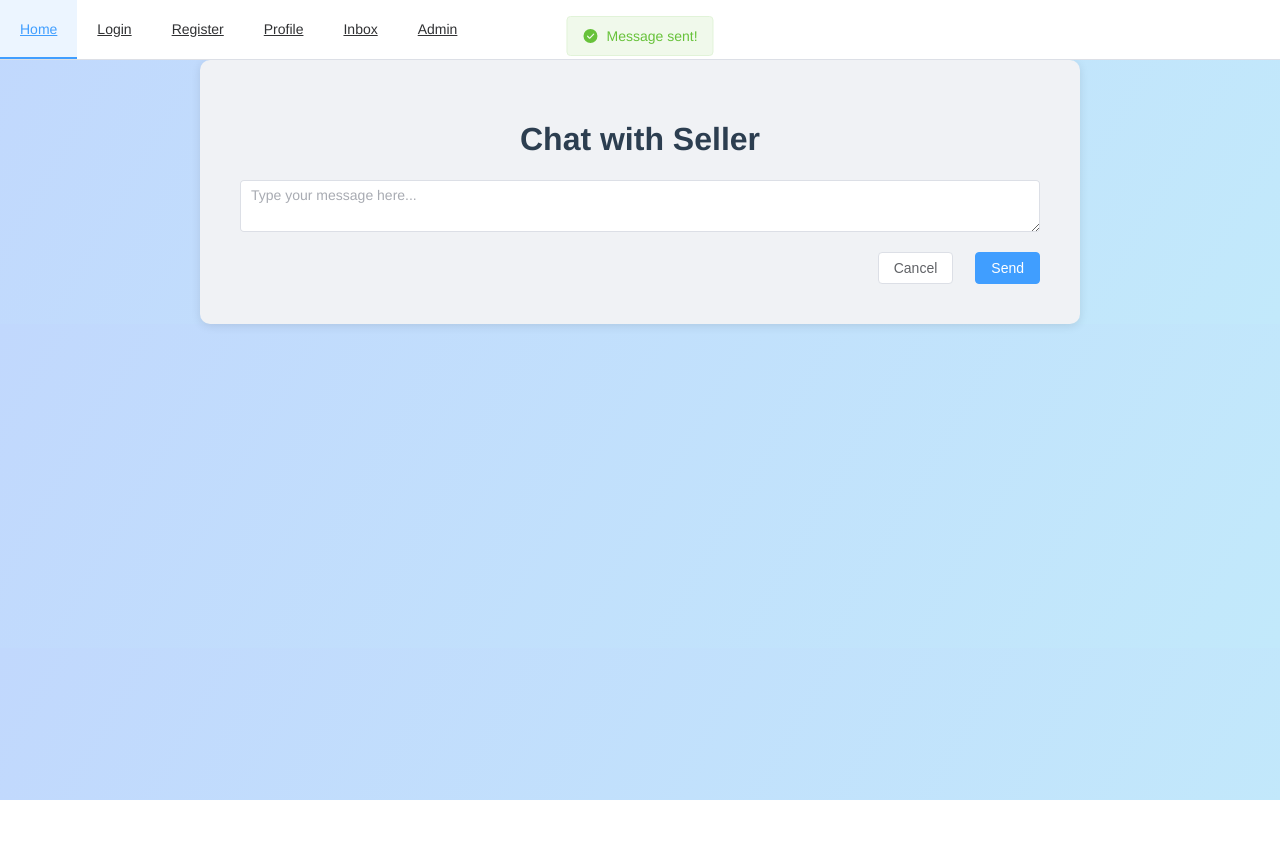
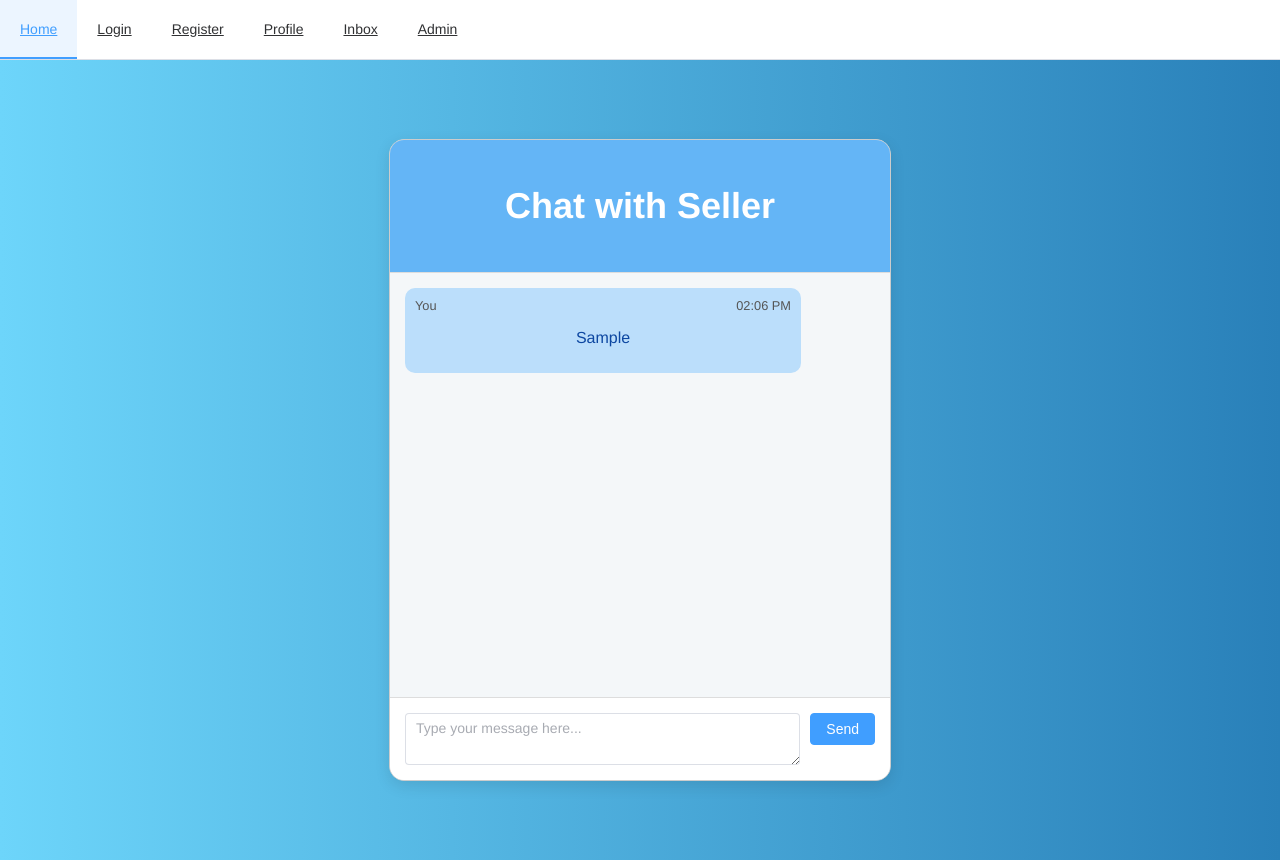
Before and after one commit to zzy0304Raymond/Database_design, a Vue app: page /chat in a window 1280 px wide. Both pictures are taken after typing "Sample" into the empty fields and a click on the button "Send". Before the commit the page ends 800 px from the top, so only its background shows below. Built offline with nearby package versions, Linux system fonts and the light colour scheme; no server answers.

Commit message:
更新Chat.vue;更新Inbox.vue（因暂缺后端，目前未测试）

```diff
--- a/package.json
+++ b/package.json
@@ -12,6 +12,7 @@
     "@chenfengyuan/vue-countdown": "^2.1.2",
     "axios": "^1.7.2",
     "element-plus": "^2.7.7",
+    "socket.io-client": "^4.7.5",
     "vue": "^3.4.29",
     "vue-router": "^4.4.0"
   },
--- a/src/components/Chat.vue
+++ b/src/components/Chat.vue
@@ -1,35 +1,108 @@
 <template>
     <div class="chat-container">
-      <h1>Chat with Seller</h1>
+      <div class="chat-window">
+        <div class="chat-header">
+          <h2>Chat with {{ sellerName }}</h2>
+        </div>
+        <div class="chat-body" ref="chatBody">
+          <div v-for="message in messages" :key="message.id" class="chat-message" :class="{'my-message': message.from === currentUser}">
+            <div class="message-info">
+              <span class="message-sender">{{ message.from === currentUser ? 'You' : sellerName }}</span>
+              <span class="message-time">{{ formatTime(message.time) }}</span>
+            </div>
+            <p>{{ message.text }}</p>
+          </div>
+          <div v-if="isTyping" class="typing-indicator">
+            {{ sellerName }} is typing...
+          </div>
+        </div>
+        <div class="chat-input-area">
           <el-input
             type="textarea"
             v-model="chatMessage"
             placeholder="Type your message here..."
             class="chat-input"
+            @keyup.enter="sendMessage"
+            @input="notifyTyping"
           ></el-input>
-      <div class="chat-actions">
-        <el-button type="default" @click="cancelChat">Cancel</el-button>
           <el-button type="primary" @click="sendMessage">Send</el-button>
+        </div>
       </div>
     </div>
   </template>
 
   <script>
+  import io from 'socket.io-client';
+
   export default {
     name: 'Chat',
     data() {
       return {
-        chatMessage: '',  // 聊天内容
+        chatMessage: '',
+        messages: [],
+        socket: null,
+        currentUser: 'buyer1',
+        sellerName: 'Seller',
+        isTyping: false,
       };
     },
+    created() {
+      const senderId = this.$route.params.senderId; // 获取路由参数中的 senderId
+      this.fetchChatHistory(senderId); // 获取与该用户的聊天历史记录
+      this.initializeSocket(senderId); // 初始化 WebSocket 连接
+    },
     methods: {
-      cancelChat() {
-        this.$router.push(-1);  // 返回上一页
+      fetchChatHistory(senderId) {
+        // 这里写获取聊天记录的逻辑
+      },
+      initializeSocket(senderId) {
+        this.socket = io('http://localhost:3000');
+        this.socket.emit('joinRoom', senderId);
+
+        this.socket.on('receiveMessage', (message) => {
+          this.messages.push(message);
+          this.isTyping = false;
+          this.scrollToBottom();
+        });
+
+        this.socket.on('typing', () => {
+          this.isTyping = true;
+        });
+
+        this.socket.on('stopTyping', () => {
+          this.isTyping = false;
+        });
       },
       sendMessage() {
-        console.log("Message sent:", this.chatMessage);
-        this.$message.success('Message sent!');
-        this.chatMessage = '';  // 清空输入框
+        if (this.chatMessage.trim() !== '') {
+          const message = {
+            from: this.currentUser,
+            text: this.chatMessage,
+            time: new Date(),
+          };
+          this.socket.emit('sendMessage', message);
+          this.socket.emit('stopTyping');
+          this.messages.push(message);
+          this.chatMessage = '';
+          this.scrollToBottom();
+        }
+      },
+      scrollToBottom() {
+        this.$nextTick(() => {
+          const chatBody = this.$refs.chatBody;
+          chatBody.scrollTop = chatBody.scrollHeight;
+        });
+      },
+      formatTime(date) {
+        return new Date(date).toLocaleTimeString([], { hour: '2-digit', minute: '2-digit' });
+      },
+      notifyTyping() {
+        this.socket.emit('typing');
+      },
+    },
+    beforeDestroy() {
+      if (this.socket) {
+        this.socket.disconnect();
       }
     }
   };
@@ -37,22 +110,90 @@
 
   <style scoped>
   .chat-container {
-    padding: 40px;
-    background-color: #f0f2f5;
-    max-width: 800px;
-    margin: 0 auto;
+    display: flex;
+    justify-content: center;
+    align-items: center;
+    height: 100vh;
+    background: linear-gradient(to right, #6dd5fa, #2980b9);
+  }
+
+  .chat-window {
+    width: 100%;
+    max-width: 500px;
+    height: 80vh;
+    display: flex;
+    flex-direction: column;
+    border: 1px solid #ccc;
+    border-radius: 15px;
+    overflow: hidden;
+    background-color: #f0f4f8; /* 聊天框背景颜色变浅 */
+    box-shadow: 0 5px 15px rgba(0, 0, 0, 0.1);
+  }
+
+  .chat-message {
+    margin-bottom: 15px;
+    padding: 10px;
     border-radius: 10px;
-    box-shadow: 0 2px 10px rgba(0, 0, 0, 0.1);
+    max-width: 80%;
+    background-color: #e1f5fe; /* 调整聊天气泡背景颜色为更浅的蓝色 */
+    align-self: flex-start;
+  }
+
+  .my-message {
+    background-color: #bbdefb; /* 调整自己消息的气泡背景颜色为更浅的蓝色 */
+    color: #0d47a1; /* 文本颜色 */
+    align-self: flex-end;
+  }
+
+  .chat-header {
+    background-color: #64b5f6; /* 聊天标题栏背景颜色变浅 */
+    color: white;
+    padding: 15px;
+    text-align: center;
+    font-size: 1.5rem;
+    border-bottom: 1px solid #ddd;
+  }
+
+  .chat-body {
+    flex: 1;
+    padding: 15px;
+    overflow-y: auto;
+    background-color: #f4f7f9;
+  }
+
+  .message-info {
+    display: flex;
+    justify-content: space-between;
+    margin-bottom: 5px;
+    font-size: 0.8rem;
+    color: #555;
+  }
+
+  .typing-indicator {
+    font-size: 0.9rem;
+    color: #666;
+    font-style: italic;
+    margin: 10px 0;
+  }
+
+  .chat-input-area {
+    display: flex;
+    padding: 15px;
+    background-color: #fff;
+    border-top: 1px solid #ddd;
   }
 
   .chat-input {
-    width: 100%;
-    margin-bottom: 20px;
+    flex: 1;
+    margin-right: 10px;
   }
 
-  .chat-actions {
-    display: flex;
-    justify-content: flex-end;
-    gap: 10px;
+  .chat-input ::-webkit-scrollbar {
+    width: 6px;
+  }
+
+  .chat-input ::-webkit-scrollbar-thumb {
+    background-color: #ccc;
+    border-radius: 10px;
   }
   </style>
--- a/src/components/Inbox.vue
+++ b/src/components/Inbox.vue
@@ -13,12 +13,16 @@
             <el-button type="primary" @click="fetchMessages">Reload</el-button>
           </el-empty>
           <el-list v-else>
-            <el-list-item v-for="message in paginatedMessages" :key="message.id">
+            <el-list-item v-for="message in paginatedMessages" :key="message.id" @click="openChat(message.senderId)">
               <el-card shadow="hover" class="message-card">
-                <h3>{{ message.title }}</h3>
-                <p>{{ message.content }}</p>
+                <div class="message-header">
+                  <img :src="message.senderAvatar" alt="avatar" class="avatar">
+                  <div class="message-info">
+                    <h3>{{ message.senderName }}</h3>
+                    <p>{{ truncateMessage(message.content) }}</p>
+                  </div>
+                </div>
                 <small>{{ formatTimestamp(message.timestamp) }}</small>
-                <el-button type="danger" size="mini" @click="deleteMessage(message.id)">Delete</el-button>
               </el-card>
             </el-list-item>
           </el-list>
@@ -86,23 +90,14 @@ export default {
       const minutes = String(date.getMinutes()).padStart(2, '0');
       return `${year}-${month}-${day} ${hours}:${minutes}`;
     },
+    truncateMessage(message) {
+      return message.length > 50 ? message.slice(0, 50) + '...' : message;
+    },
     handlePageChange(page) {
       this.currentPage = page;
     },
-    deleteMessage(messageId) {
-      const userId = localStorage.getItem('userId');
-      axios.delete(`http://your-api-endpoint/users/${userId}/messages/${messageId}`)
-        .then(response => {
-          this.messages = this.messages.filter(message => message.id !== messageId);
-          this.$message({
-            message: 'Message deleted successfully',
-            type: 'success',
-          });
-        })
-        .catch(error => {
-          console.error('Error deleting message:', error);
-          this.$message.error('Failed to delete message');
-        });
+    openChat(senderId) {
+      this.$router.push({ name: 'Chat', params: { senderId } });
     },
   },
 };
@@ -124,5 +119,37 @@ export default {
 
 .message-card {
   margin-bottom: 10px;
+  cursor: pointer;
+  transition: background-color 0.3s;
+}
+
+.message-card:hover {
+  background-color: #f5f5f5;
+}
+
+.message-header {
+  display: flex;
+  align-items: center;
+}
+
+.avatar {
+  width: 40px;
+  height: 40px;
+  border-radius: 50%;
+  margin-right: 15px;
+}
+
+.message-info {
+  flex: 1;
+}
+
+.message-info h3 {
+  margin: 0;
+  font-size: 1rem;
+}
+
+.message-info p {
+  margin: 0;
+  color: #555;
 }
 </style>
```
Also changed, not shown: 1 other file (tests, documents, lock files or other folders). Lines whose indentation alone changed are shown as unchanged.
